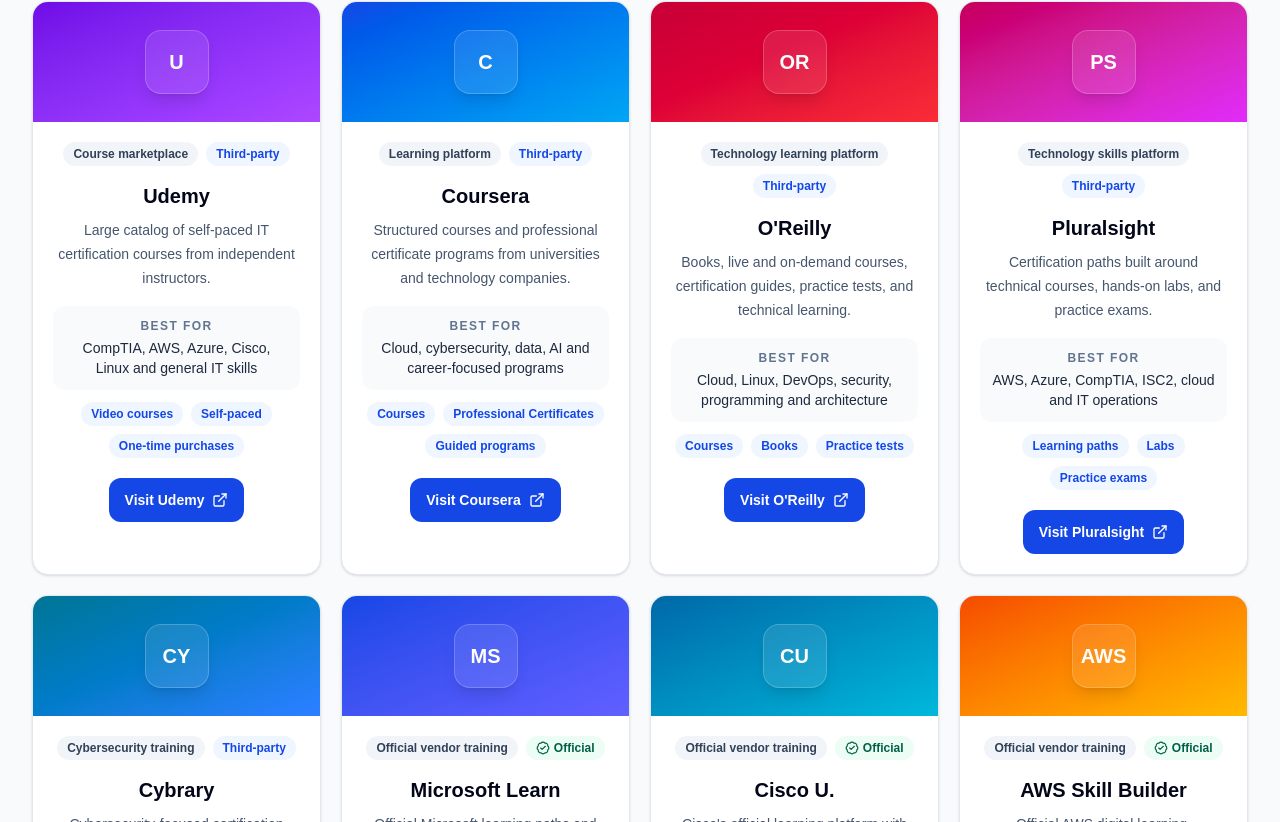
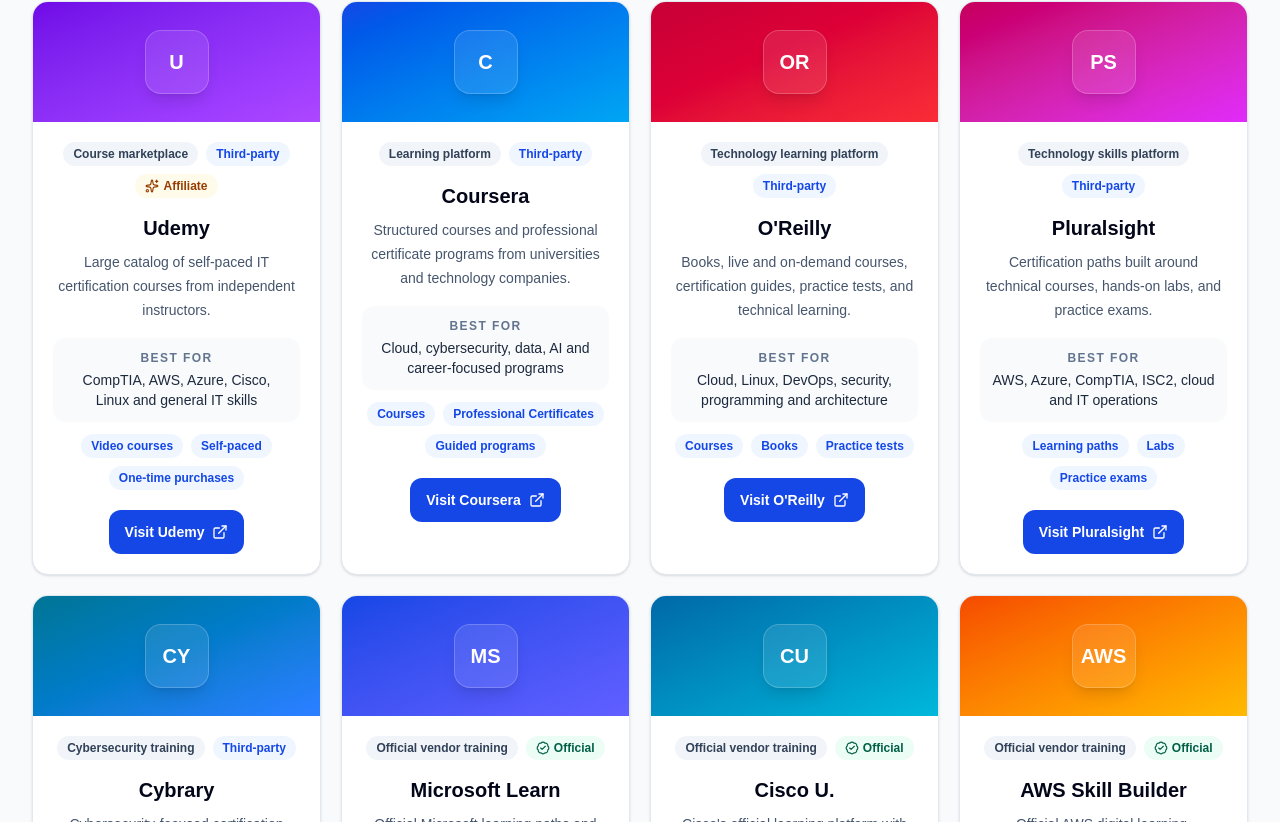
Before and after one commit to nimboxa-maker/badgely, a Next.js app: page /courses in a window 1280 px wide. Shown: the part 2338-3160 px from the top of the page. Built offline with nearby package versions, Linux system fonts and the light colour scheme; no server answers.

Commit message:
Add affiliate provider badge

```diff
--- a/app/courses/page.tsx
+++ b/app/courses/page.tsx
@@ -390,6 +390,16 @@
                       Third-party
                     </Badge>
                   )}
+
+                  {provider.affiliate ? (
+                    <Badge className="bg-amber-50 text-amber-800">
+                      <Sparkles
+                        className="mr-1 size-3.5"
+                        aria-hidden="true"
+                      />
+                      Affiliate
+                    </Badge>
+                  ) : null}
                 </div>
 
                 <h3 className="mt-4 text-xl font-bold text-slate-950">
```
